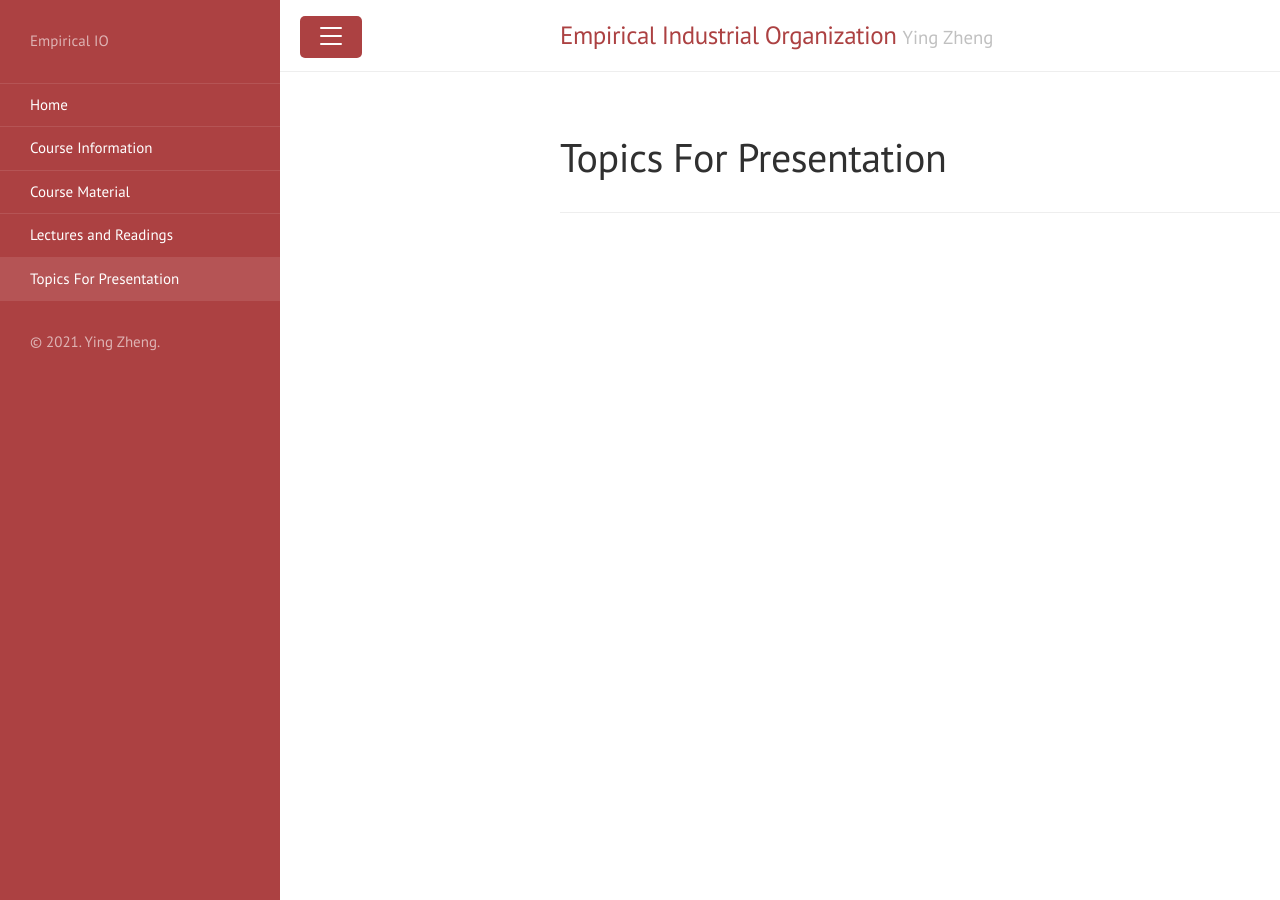
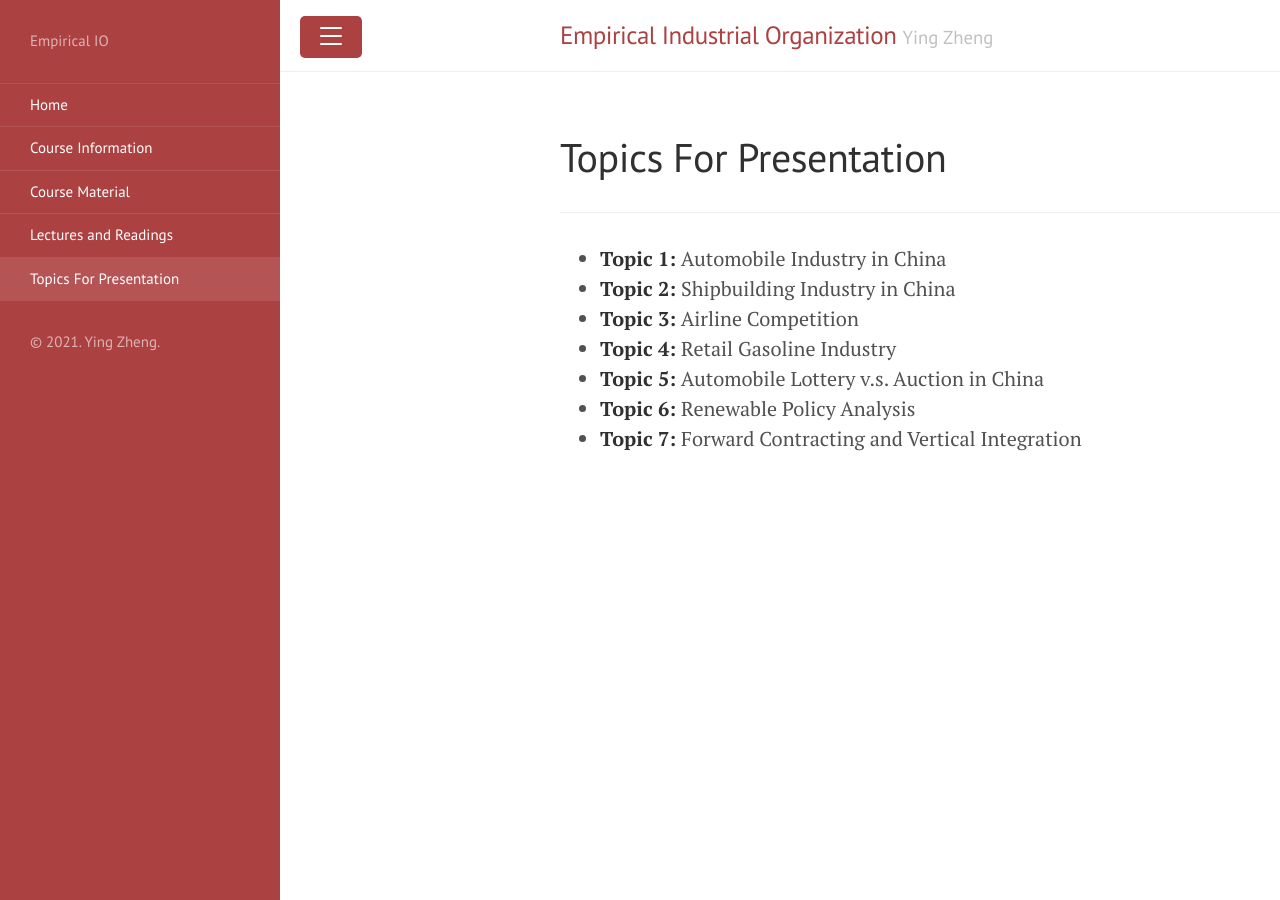
Before and after one commit to yingzheng-econ/Empirical-IO-Course, a Jekyll site: the page built from Topics_presentation.md, in a window 1280 px wide. Built offline with Jekyll 4.4.1, drawn with Linux system fonts in a browser that asks for light colours.

Commit message:
update topics

```diff
--- a/Topics_presentation.md
+++ b/Topics_presentation.md
@@ -4,3 +4,11 @@
 order: 4
 ---
 ***
+
+- **Topic 1:** Automobile Industry in China
+- **Topic 2:** Shipbuilding Industry in China
+- **Topic 3:** Airline Competition
+- **Topic 4:** Retail Gasoline Industry
+- **Topic 5:** Automobile Lottery v.s. Auction in China
+- **Topic 6:** Renewable Policy Analysis
+- **Topic 7:** Forward Contracting and Vertical Integration
```
Also changed, not shown: Lecture_Reading.md (+8 -0 lines).
